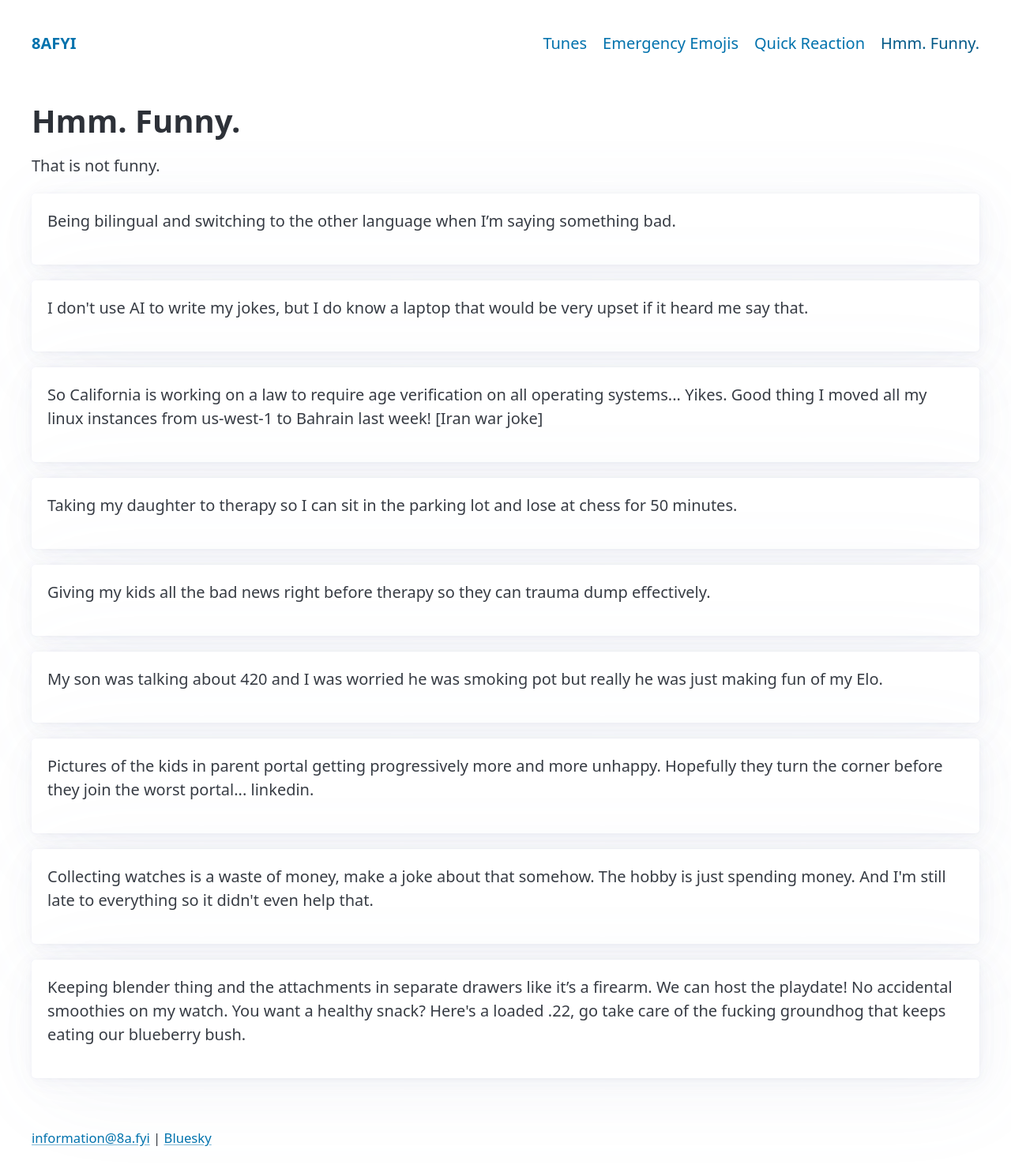
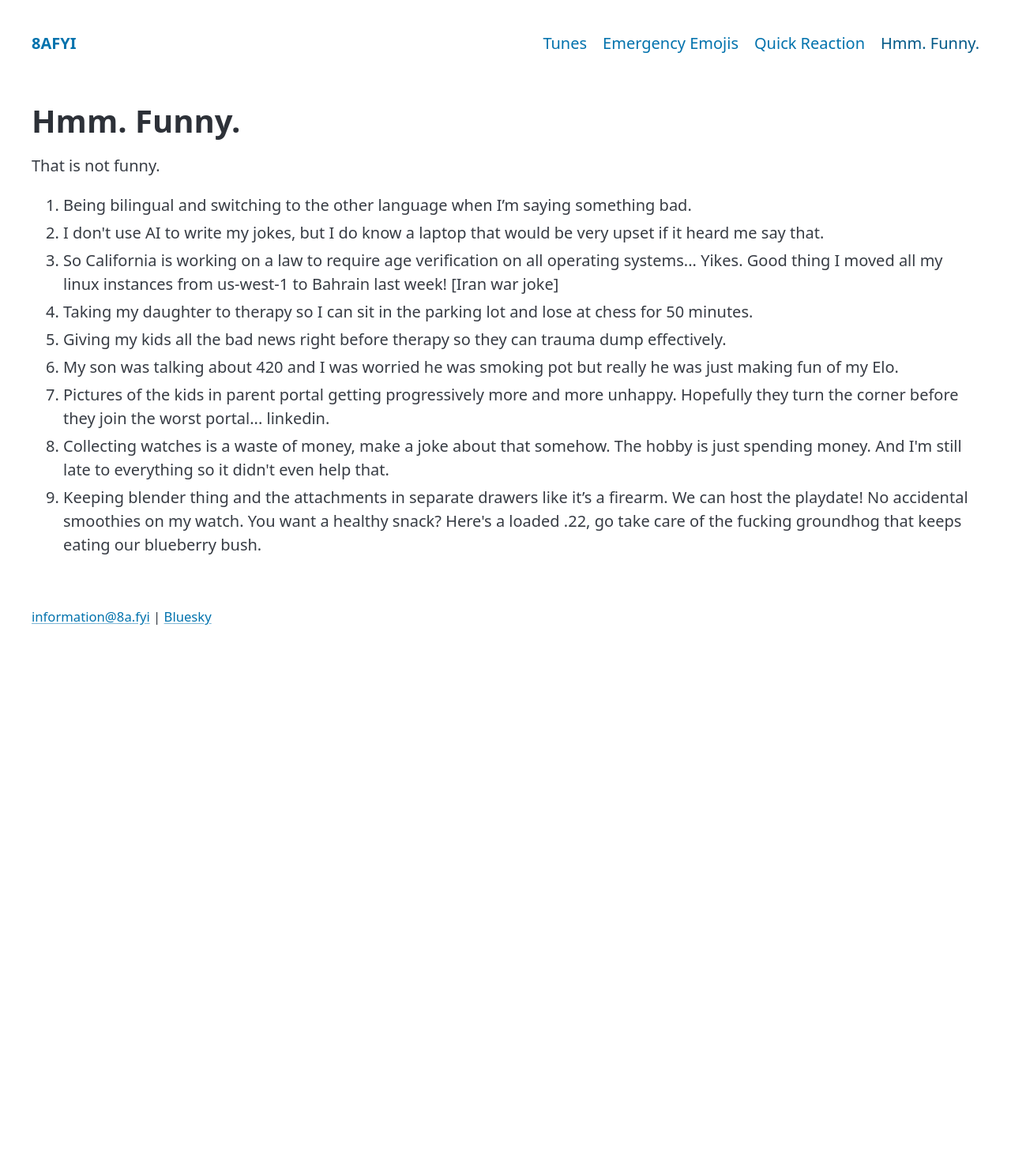
Before and after one commit to 8afyi/8afyi.github.io, a Jekyll site: the page built from jokes.md, in a window 1280 px wide. Shown: the whole page at 79% size. Built offline with Jekyll 4.4.1, drawn with Linux system fonts in a browser that asks for light colours; after the commit the page ends 900 px from its top, so only the background shows below that.

Commit message:
Update jokes.md

```diff
--- a/jokes.md
+++ b/jokes.md
@@ -9,11 +9,11 @@ description: That is not funny.
 
 {% if funnythings and funnythings.size > 0 %}
   <section>
+  <ol>
     {% for line in funnythings %}
-      <article>
-        <p>{{ line | escape }}</p>
-      </article>
+        <li>{{ line | escape }}</li>
     {% endfor %}
+    </ol>
   </section>
 {% else %}
   <p>Nah.</p>
```
